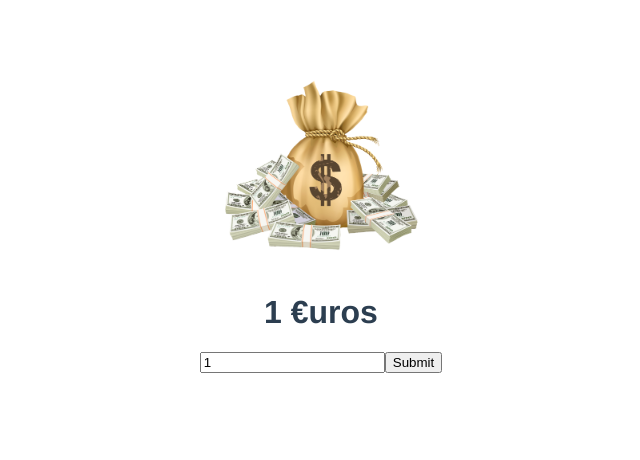
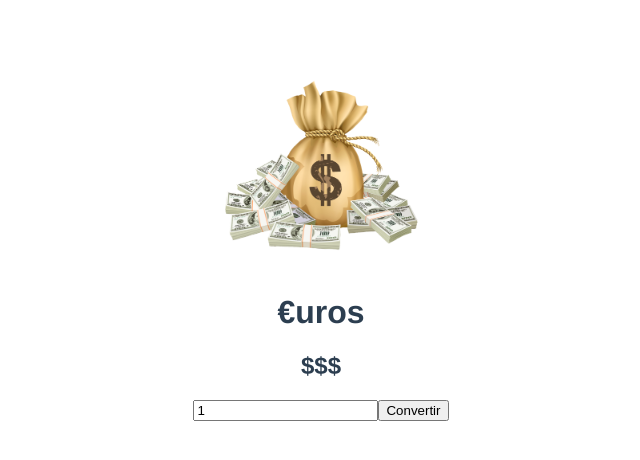
Before and after one commit to FleXoS666/vue-convertisseur, a Vue app: page / in a window 1280 px wide. Shown: the top 460 px of the page, without its empty margins (319-959 px from the left). Built offline with nearby package versions, Linux system fonts and the light colour scheme.

Commit message:
conversion avec rate en dur

```diff
--- a/src/App.vue
+++ b/src/App.vue
@@ -1,12 +1,12 @@
 <template>
   <div id="app">
     <img alt="Vue logo" src="./assets/Money.png" class="image">
-    <HelloWorld :value="value"/>
+    <HelloWorld :value="inputValue" :result="result"/>
 
     <form @submit.prevent="updateValue">
 
       <input type="number" name="value" v-model="value">
-      <input type="submit" name="">
+      <input type="submit" name="" value="Convertir">
     </form>
   </div>
 </template>
@@ -23,13 +23,17 @@ export default {
   data(){
   return{
     'value' :  1,
-    'inputValue': null
+    'inputValue': null,
+    'rate': 0.8,
+    'result': null,
   }
 },
 methods: {
 updateValue(){
-  this.inputValue = this.value
-}
+ this.inputValue = parseFloat(this.value)
+  this.result= this.value * this.rate
+  console.log(this.result)
+},
 }
 }
 </script>
--- a/src/components/HelloWorld.vue
+++ b/src/components/HelloWorld.vue
@@ -1,7 +1,7 @@
 <template>
   <div class="hello">
     <h1>{{ value }} €uros</h1>
-
+    <h2>{{ result }} $$$</h2>
   </div>
 </template>
 
@@ -9,10 +9,10 @@
 export default {
   name: 'HelloWorld',
   props: {
-    msg: String,
-    variant: String,
     value: Number,
-    inputValue: Number
+    rate: Number,
+    result: Number,
+    inputValue: Number,
   }
 }
 </script>
```
